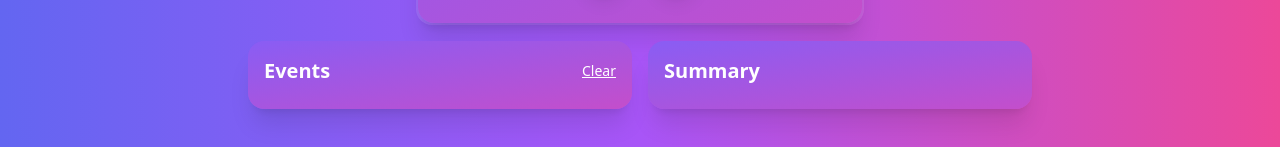
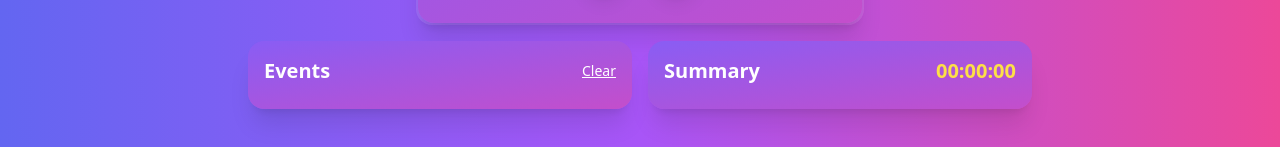
Before and after one commit to MarkusJLechner/timetracker, a Vue app: page / in a window 1280 px wide. Shown: the part 489-636 px from the top of the page. Built offline with nearby package versions, Linux system fonts and the light colour scheme.

Commit message:
feat: add total timer

```diff
--- a/src/App.vue
+++ b/src/App.vue
@@ -93,7 +93,7 @@
             Clear
           </button>
         </div>
-        <ul class="text-white overflow-y-auto max-h-40 space-y-2">
+        <ul class="text-white overflow-y-auto max-h-[150px] space-y-2">
           <li
             v-for="(event, index) in reversedTimerEvents"
             :key="index"
@@ -130,8 +130,10 @@
       <div
         class="bg-gradient-to-tl from-[#C44ECB] to-[#895DF4] backdrop-filter backdrop-blur-lg rounded-2xl shadow-xl p-4 w-full max-w-sm"
       >
-        <div class="text-white text-xl font-semibold mb-2">Summary</div>
-        <ul class="text-white space-y-1 text-sm overflow-y-auto max-h-40">
+        <div class="text-white text-xl font-semibold mb-2 justify-between flex">
+          Summary<span class="text-yellow-300">{{ totalDuration }}</span>
+        </div>
+        <ul class="text-white space-y-1 text-sm overflow-y-auto max-h-[450px]">
           <li v-for="(data, tag) in tagDurations" :key="tag" class="flex justify-between">
             <div>
               {{ tag }}:
@@ -162,6 +164,8 @@ watch(currentTimer, (newVal) => {
   const lastEvent = timerEvents.value[timerEvents.value.length - 1]
   const titlePrefix = lastEvent ? lastEvent.details.split(':')[0] : ''
   document.title = `${titlePrefix} - ${newVal}`
+
+  calculateTagDurations()
 })
 
 watch(isRunning, (newVal) => {
@@ -210,30 +214,41 @@ watch(timerEvents, calculateTagDurations, { deep: true })
 
 const tagDurations = ref<{ [key: string]: { duration: number; description: string[] } }>({})
 
+const totalDuration = computed(() => {
+  const totalSeconds = Object.values(tagDurations.value).reduce(
+    (sum, { duration }) => sum + duration,
+    0
+  )
+  return formatDuration(0, totalSeconds)
+})
+
 function calculateTagDurations() {
-  const durations: { [key: string]: { duration: number; description: string[] } } = {}
+  const durations: Record<string, { duration: number; description: Set<string> }> = {}
 
-  timerEvents.value.forEach((event) => {
-    const tagMatch = event.details.match(/^(.*?):\s*(.*)$/) // Match the "tag" before the colon and description after
+  for (const event of timerEvents.value || []) {
+    const tagMatch = event.details.match(/^(.*?):\s*(.*)$/)
     if (tagMatch) {
       const tag = tagMatch[1].trim()
       const description = tagMatch[2].trim()
-      const duration = event.endTime ? event.endTime - event.startTime : 0
+      const duration = event.endTime
+        ? event.endTime - event.startTime
+        : new Date().getTime() - event.startTime
 
       if (!durations[tag]) {
-        durations[tag] = { duration: 0, description: [] }
+        durations[tag] = { duration: 0, description: new Set() }
       }
 
       durations[tag].duration += duration
+      durations[tag].description.add(description)
+    }
+  }
 
-      // Add the description to the array if it's not already present
-      if (!durations[tag].description.includes(description)) {
-        durations[tag].description.push(description)
-      }
-    }
-  })
-
-  tagDurations.value = durations
+  tagDurations.value = Object.fromEntries(
+    Object.entries(durations).map(([tag, { duration, description }]) => [
+      tag,
+      { duration, description: Array.from(description) }
+    ])
+  )
 }
 
 function startTimer() {
--- a/vite.config.ts
+++ b/vite.config.ts
@@ -7,8 +7,8 @@ import vueDevTools from 'vite-plugin-vue-devtools'
 // https://vitejs.dev/config/
 export default defineConfig({
   plugins: [
-    vue(),
-    vueDevTools(),
+    vue()
+    //vueDevTools(),
   ],
   resolve: {
     alias: {
```
